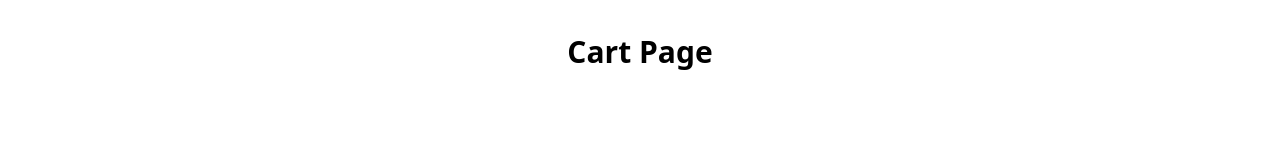
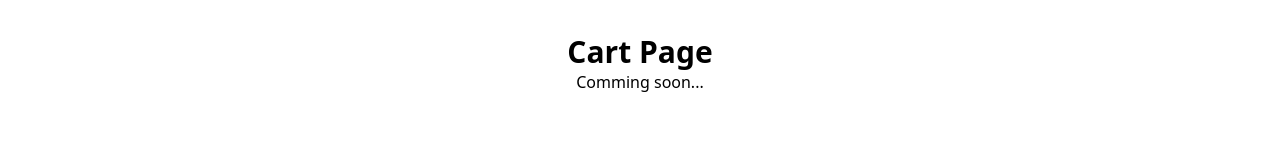
Before and after one commit to masonnguyen1243/deploy-smartfuniture, a Vue app: page /gio-hang in a window 1280 px wide. Shown: the part 143-303 px from the top of the page. Built offline with nearby package versions, Linux system fonts and the light colour scheme.

Commit message:
comming soon

```diff
--- a/src/pages/CartPage.vue
+++ b/src/pages/CartPage.vue
@@ -2,5 +2,6 @@
 <template>
   <div class="p-10 text-center">
     <h1 class="text-3xl font-bold">Cart Page</h1>
+    <p>Comming soon...</p>
   </div>
 </template>
```
